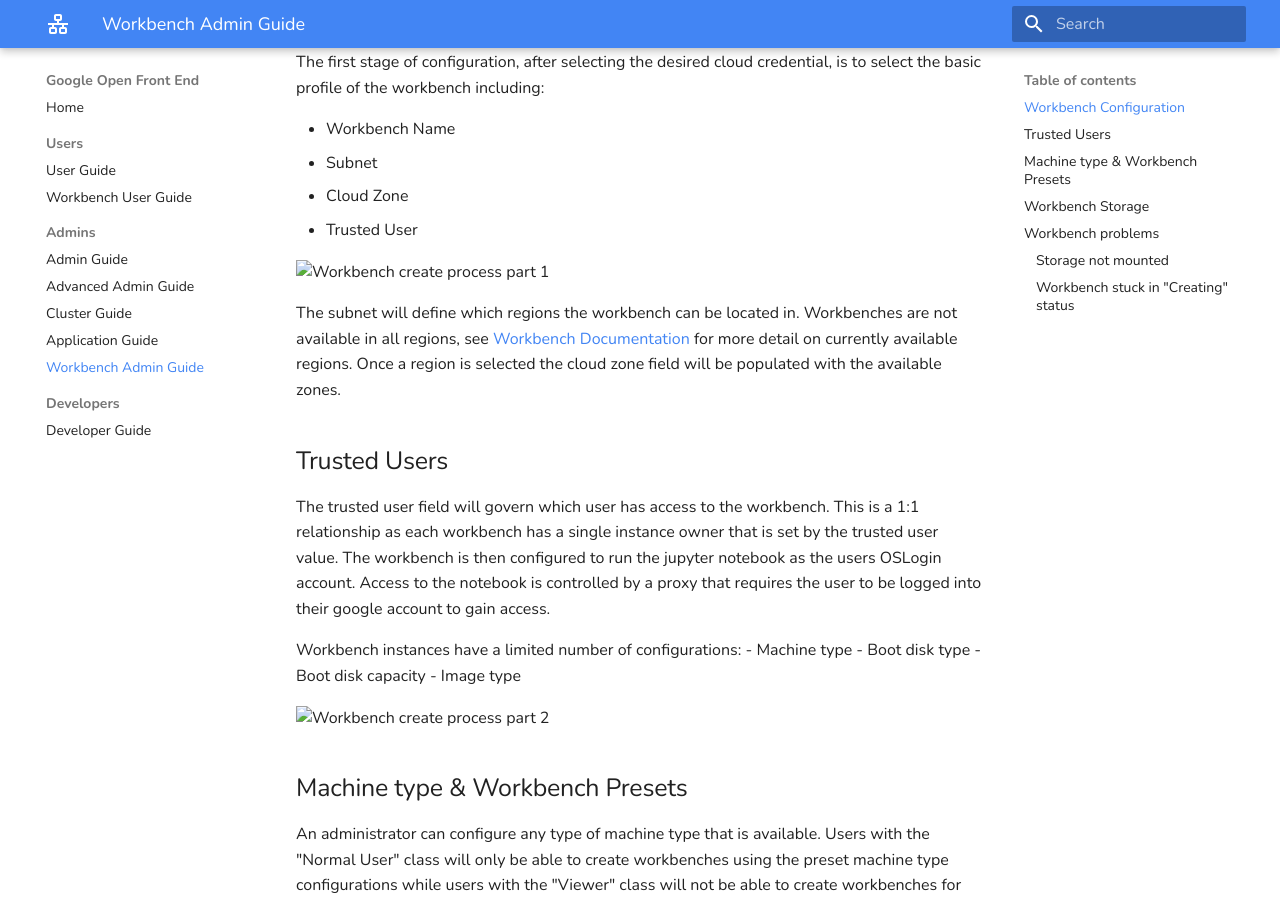
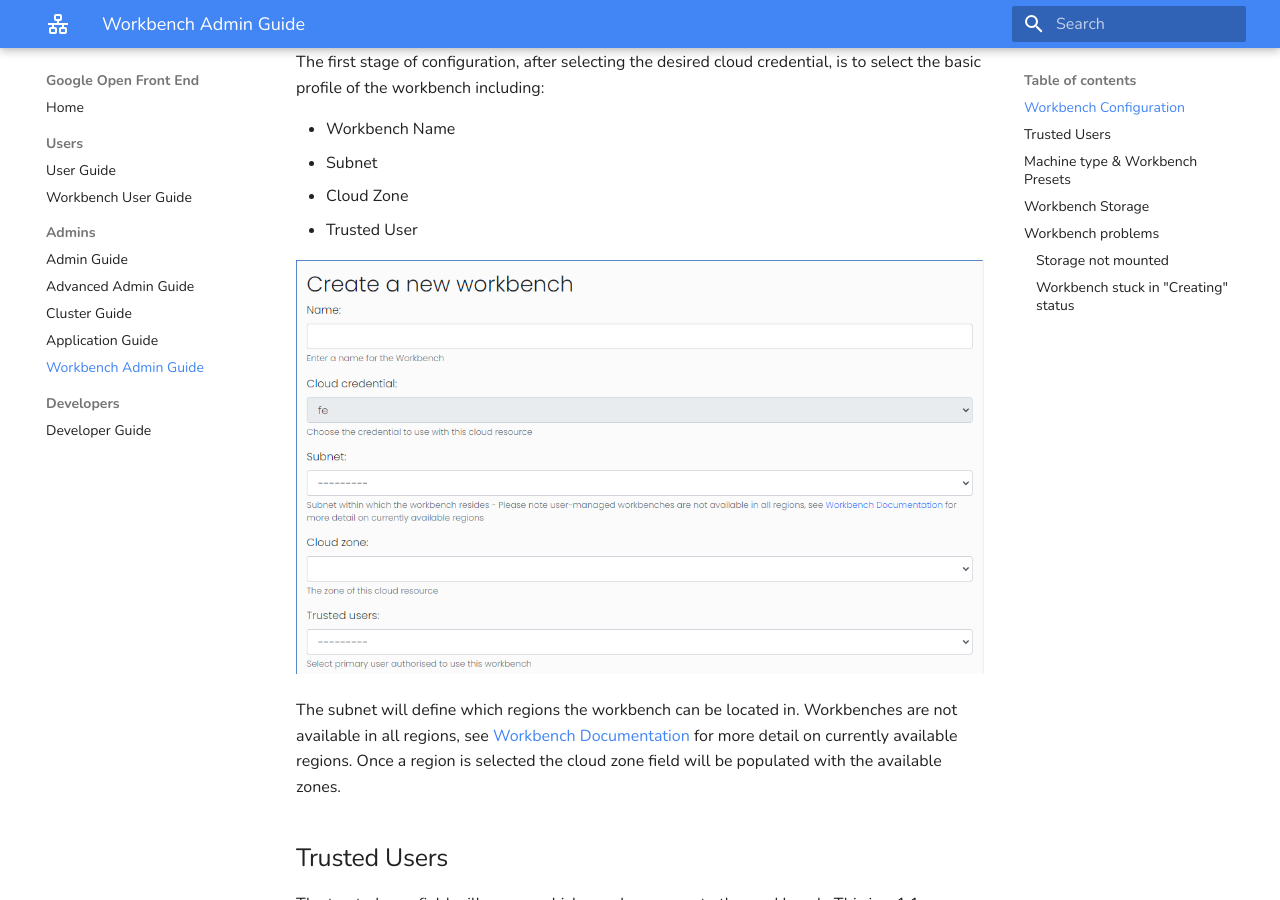
Before and after one commit to open-front-end/openfrontend, an MkDocs documentation site: the page built from docs/admins/workbench_admin_guide.md, in a window 1280 px wide and 900 px high, scrolled down 366 px. Built offline with MkDocs 1.6.1 and Material for MkDocs 9.7.7, drawn with Linux system fonts in a browser that asks for light colours; nearby versions of some CDN libraries.

Commit message:
Other guide paths updated

```diff
--- a/docs/admins/workbench_admin_guide.md
+++ b/docs/admins/workbench_admin_guide.md
@@ -17,7 +17,7 @@
 - Cloud Zone
 - Trusted User
 
-![Workbench create process part 1](images/Workbench-Create-1.png)
+![Workbench create process part 1](../images/Workbench-Create-1.png)
 
 The subnet will define which regions the workbench can be located in.
 Workbenches are not available in all regions, see
@@ -42,7 +42,7 @@
 - Boot disk capacity
 - Image type
 
-![Workbench create process part 2](images/Workbench-Create-2.png)
+![Workbench create process part 2](../images/Workbench-Create-2.png)
 
 ## Machine type & Workbench Presets
 
@@ -62,7 +62,7 @@
 panel where you can set the machine type and the category under which
 the user will see the preset.
 
-![Workbench create process - Presets](images/Workbench-Create-Presets.png)
+![Workbench create process - Presets](../images/Workbench-Create-Presets.png)
 
 ## Workbench Storage
 
@@ -71,7 +71,7 @@
 configuration fields will be disabled and no changes will be possible
 to the workbench configuration.
 
-![Workbench create process - Storage](images/Workbench-Create-Storage.png)
+![Workbench create process - Storage](../images/Workbench-Create-Storage.png)
 
 Within this configuration you can select from existing storage
 exports, the order they are mounted, and the mouth path in the
```
Also changed, not shown: docs/admins/advanced_admin_guide.md (+1 -1 lines), docs/admins/application_guide.md (+1 -1 lines), docs/developers/developer_guide.md (+4 -4 lines).
